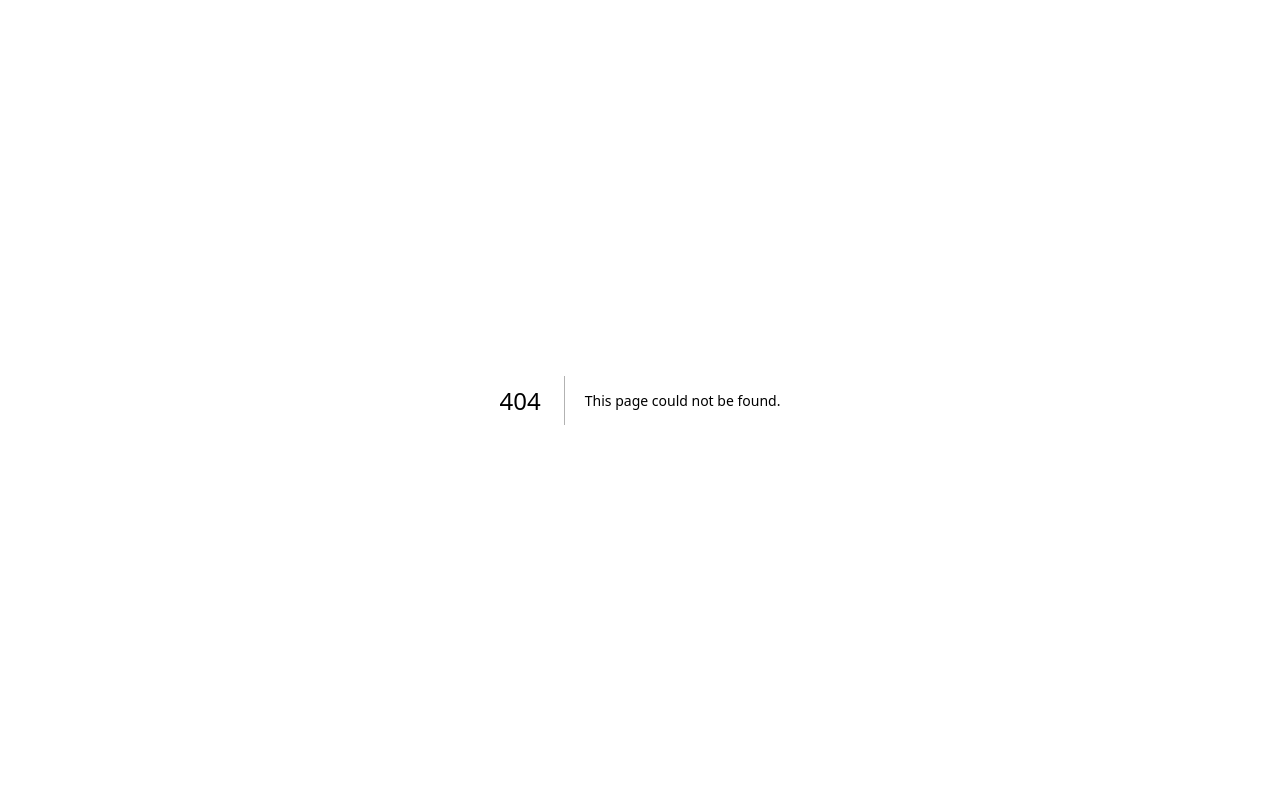
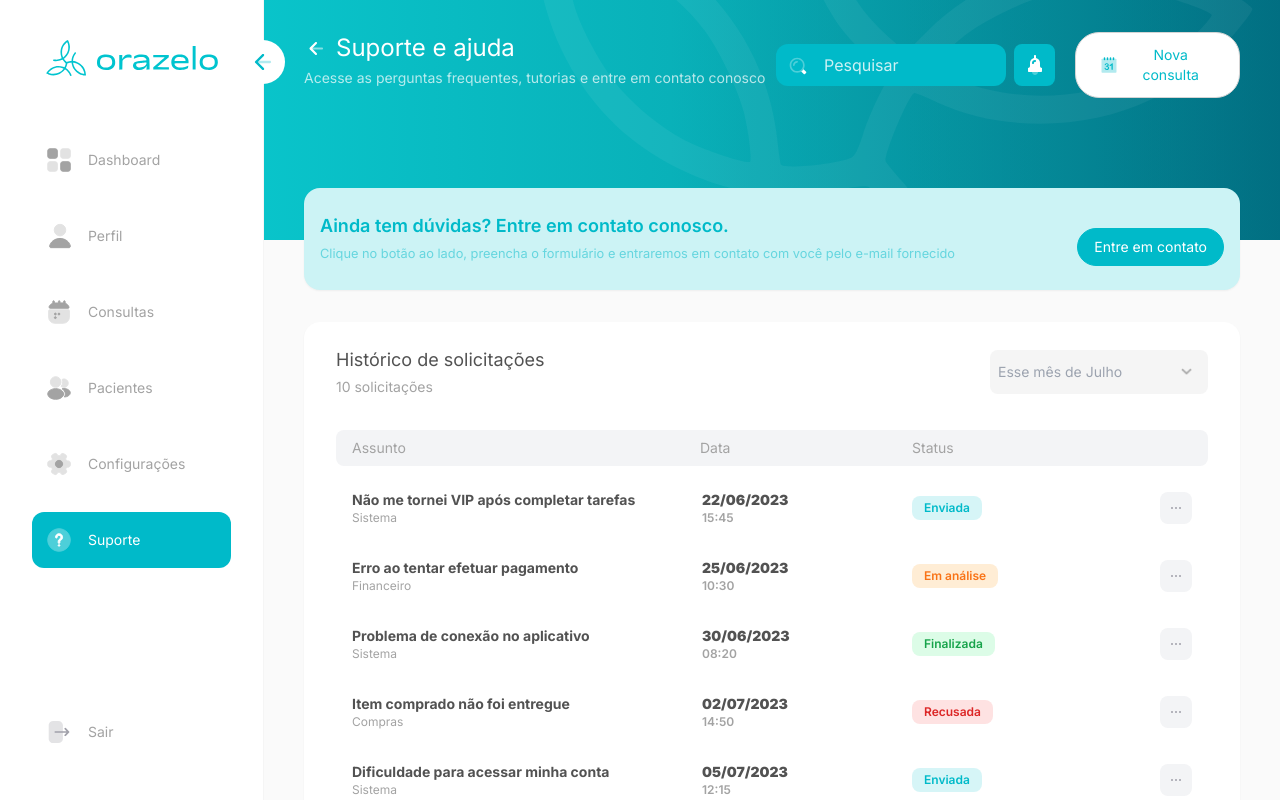
Before and after one commit to marcusvbda/orazelo-adm, a Next.js app: page /admin/faq/requests in a window 1280 px wide. Before the commit this address had no page. Shown: the top 800 px of the page. Built offline with nearby package versions, Linux system fonts and the light colour scheme.

Commit message:
fim suporte

```diff
--- a/src/app/admin/faq/page.tsx
+++ b/src/app/admin/faq/page.tsx
@@ -56,66 +56,70 @@ export default function FaqPage() {
                 defaultOpen={true}
                 source="Como sincronizar meu calendário do sistema Orazelo com o Google Calendar?"
               >
-                Acesse Configurações de Integrações, escolha "Integração com
-                Calendário" e selecione "Sincronizar com Google Calendar". Siga
-                as instruções para autorizar a sincronização.
+                Acesse Configurações de Integrações, escolha {'"'}Integração com
+                Calendário{'"'} e selecione {'"'}Sincronizar com Google Calendar
+                {'"'}. Siga as instruções para autorizar a sincronização.
               </CollapseData>
               <CollapseData
                 source="O que preciso fazer para alcançar o status VIP?"
                 className="border-b border-gray-100 border-dashed pb-4"
               >
-                Acesse Configurações de Integrações, escolha "Integração com
-                Calendário" e selecione "Sincronizar com Google Calendar". Siga
-                as instruções para autorizar a sincronização.
+                Acesse Configurações de Integrações, escolha {'"'}Integração com
+                Calendário{'"'} e selecione {'"'}Sincronizar com Google Calendar
+                {'"'}. Siga as instruções para autorizar a sincronização.
               </CollapseData>
               <CollapseData
                 source="Como posso alterar meu idioma?"
                 className="border-b border-gray-100 border-dashed pb-4"
               >
-                Acesse Configurações de Integrações, escolha "Integração com
-                Calendário" e selecione "Sincronizar com Google Calendar". Siga
-                as instruções para autorizar a sincronização.
+                Acesse Configurações de Integrações, escolha {'"'}Integração com
+                Calendário{'"'} e selecione {'"'}Sincronizar com Google Calendar
+                {'"'}. Siga as instruções para autorizar a sincronização.
               </CollapseData>
               <CollapseData
                 source="Como ajusto meu fuso horário?"
                 className="border-b border-gray-100 border-dashed pb-4"
               >
-                Acesse Configurações de Integrações, escolha "Integração com
-                Calendário" e selecione "Sincronizar com Google Calendar". Siga
-                as instruções para autorizar a sincronização.
+                Acesse Configurações de Integrações, escolha {'"'}Integração com
+                Calendário{'"'} e selecione {'"'}Sincronizar com Google Calendar
+                {'"'}. Siga as instruções para autorizar a sincronização.
               </CollapseData>
               <CollapseData
                 source="Como visualizar e acompanhar minhas conquistas?"
                 className="border-b border-gray-100 border-dashed pb-4"
               >
-                Acesse Configurações de Integrações, escolha "Integração com
-                Calendário" e selecione "Sincronizar com Google Calendar". Siga
-                as instruções para autorizar a sincronização.
+                Acesse Configurações de Integrações, escolha {'"'}Integração com
+                Calendário{'"'} e selecione {'"'}Sincronizar com Google Calendar
+                {'"'}. Siga as instruções para autorizar a sincronização.
               </CollapseData>
               <CollapseData
                 source="Como gerenciar minhas preferências de notificação?"
                 className="border-b border-gray-100 border-dashed pb-4"
               >
-                Acesse Configurações de Integrações, escolha "Integração com
-                Calendário" e selecione "Sincronizar com Google Calendar". Siga
-                as instruções para autorizar a sincronização.
+                Acesse Configurações de Integrações, escolha {'"'}Integração com
+                Calendário{'"'} e selecione {'"'}Sincronizar com Google Calendar
+                {'"'}. Siga as instruções para autorizar a sincronização.
               </CollapseData>
               <CollapseData
                 source="Como editar minhas informações de perfil?"
                 className="border-b border-gray-100 border-dashed pb-4"
               >
-                Acesse Configurações de Integrações, escolha "Integração com
-                Calendário" e selecione "Sincronizar com Google Calendar". Siga
-                as instruções para autorizar a sincronização.
+                Acesse Configurações de Integrações, escolha {'"'}Integração com
+                Calendário{'"'} e selecione {'"'}Sincronizar com Google Calendar
+                {'"'}. Siga as instruções para autorizar a sincronização.
               </CollapseData>
             </div>
           </Card>
-          <Card className="bg-primary/20 mt-4">
+          <Card className="!bg-primary-50 mt-4">
             <h4 className="text-primary text-lg text-left w-full font-semibold">
               Ainda precisa de ajuda?
             </h4>
             <small className="text-primary/50">Entre em contato conosco</small>
-            <button className="btn primary small mt-4">Entre em contato</button>
+            <Link href="/admin/faq/requests">
+              <button className="btn primary small mt-4">
+                Entre em contato
+              </button>
+            </Link>
           </Card>
         </div>
         <div className="w-full md:w-7/12">
--- /dev/null
+++ b/src/app/admin/faq/requests/page.tsx
@@ -0,0 +1,255 @@
+"use client";
+
+import AspectRatio from "@/components/AspectRatio";
+import BackLink from "@/components/back-link";
+import Card from "@/components/Card";
+import Modal from "@/components/Modal";
+import Navbar from "@/components/navbar";
+import { useMemo } from "react";
+
+export default function FaqRequestPage() {
+  const rows = useMemo(() => {
+    return [
+      {
+        subject: "Não me tornei VIP após completar tarefas",
+        type: "Sistema",
+        date: "22/06/2023",
+        time: "15:45",
+        status: "Enviada",
+      },
+      {
+        subject: "Erro ao tentar efetuar pagamento",
+        type: "Financeiro",
+        date: "25/06/2023",
+        time: "10:30",
+        status: "Em análise",
+      },
+      {
+        subject: "Problema de conexão no aplicativo",
+        type: "Sistema",
+        date: "30/06/2023",
+        time: "08:20",
+        status: "Finalizada",
+      },
+      {
+        subject: "Item comprado não foi entregue",
+        type: "Compras",
+        date: "02/07/2023",
+        time: "14:50",
+        status: "Recusada",
+      },
+      {
+        subject: "Dificuldade para acessar minha conta",
+        type: "Sistema",
+        date: "05/07/2023",
+        time: "12:15",
+        status: "Enviada",
+      },
+      {
+        subject: "Cobrança duplicada no cartão",
+        type: "Financeiro",
+        date: "07/07/2023",
+        time: "09:10",
+        status: "Em análise",
+      },
+      {
+        subject: "Erro no cálculo do frete",
+        type: "Compras",
+        date: "10/07/2023",
+        time: "16:05",
+        status: "Finalizada",
+      },
+      {
+        subject: "Aplicativo fecha sozinho",
+        type: "Sistema",
+        date: "12/07/2023",
+        time: "17:45",
+        status: "Recusada",
+      },
+      {
+        subject: "Não consigo alterar meu endereço",
+        type: "Sistema",
+        date: "15/07/2023",
+        time: "11:20",
+        status: "Em análise",
+      },
+      {
+        subject: "Demora na entrega de produtos",
+        type: "Compras",
+        date: "20/07/2023",
+        time: "13:35",
+        status: "Enviada",
+      },
+    ];
+  }, []);
+
+  return (
+    <div className="flex flex-col">
+      <Navbar
+        text={
+          <BackLink className="text-white text-2xl" href="/admin/faq">
+            Suporte e ajuda
+          </BackLink>
+        }
+        description="Acesse as perguntas frequentes, tutorias e entre em contato conosco"
+      />
+      <div className="relative top-[-100px] overflow-y-auto theme-container flex flex-col gap-2">
+        <Card className="!bg-primary-50 mt-4 flex flex-row py-6">
+          <div className="flex-1 py-54">
+            <h4 className="text-primary text-lg text-left w-full font-semibold">
+              Ainda tem dúvidas? Entre em contato conosco.
+            </h4>
+            <small className="text-primary/50">
+              Clique no botão ao lado, preencha o formulário e entraremos em
+              contato com você pelo e-mail fornecido
+            </small>
+          </div>
+          <div>
+            <NewRequest />
+          </div>
+        </Card>
+
+        <Card className="px-8 py-6 bg-center mt-6">
+          <div className="mb-8 flex items-center">
+            <div>
+              <h4 className="text-neutral-600 text-lg">
+                Histórico de solicitações
+              </h4>
+              <small className="text-neutral-400 text-sm">
+                {rows.length}{" "}
+                {rows.length === 1 ? "nova solicitação" : "solicitações"}
+              </small>
+            </div>
+            <div className="ml-auto flex gap-1 w-full md:w-3/12">
+              <select>
+                <option>Esse mês de Julho</option>
+              </select>
+            </div>
+          </div>
+          <div className="flex-row w-full gap-2 bg-gray-100 rounded-lg py-2 px-4 mb-6 hidden md:flex">
+            <div className="w-5/12 flex items-center text-neutral-400 text-sm">
+              Assunto
+            </div>
+            <div className="w-3/12 flex items-center text-neutral-400 text-sm">
+              Data
+            </div>
+            <div className="w-2/12 flex items-center text-neutral-400 text-sm">
+              Status
+            </div>
+            <div className="w-2/12 flex items-center text-neutral-400 text-sm" />
+          </div>
+          <div className="flex flex-col gap-8 mb-6 px-0 md:px-4">
+            {rows.map((item, index) => (
+              <TableRow key={index} row={item} />
+            ))}
+          </div>
+        </Card>
+      </div>
+    </div>
+  );
+}
+
+const TableRow = ({ row }: any) => {
+  const badgeClass = useMemo(() => {
+    const colors: any = {
+      Enviada: "bg-primary-100/80 text-primary-500",
+      "Em análise": "bg-orange-100 text-orange-500",
+      Finalizada: "bg-green-100 text-green-600",
+      Recusada: "bg-red-100 text-red-600",
+    };
+    return `${colors[row.status]} text-xs px-3 py-1 rounded-lg font-semibold`;
+  }, [row.status]);
+
+  return (
+    <div className="flex flex-col md:flex-row w-full gap-2 md:gap-0 border-b pb-6 md:pb-0 md:border-0 border-gray-100">
+      <div className="w-full md:w-5/12 flex items-center gap-6">
+        <div className="flex flex-col justify-center">
+          <strong className="text-neutral-600 text-sm">{row.subject}</strong>
+          <small className="text-neutral-400 text-xs">{row.type}</small>
+        </div>
+      </div>
+      <div className="w-full md:w-3/12 flex text-sm font-semibold items-center text-neutral-600">
+        <div className="flex flex-col justify-center">
+          <strong className="text-neutral-600 text-sm">{row.date}</strong>
+          <small className="text-neutral-400 text-xs">{row.time}</small>
+        </div>
+      </div>
+      <div className="w-full md:w-2/12 flex items-center">
+        <span className={badgeClass}>{row.status}</span>
+      </div>
+      <div className="w-full md:w-2/12 flex items-center justify-end">
+        <button className="size-8 bg-gray-100 rounded-lg flex items-center justify-center cursor-pointer">
+          <AspectRatio src="/etc.svg" size={{ width: 10 }} />
+        </button>
+      </div>
+    </div>
+  );
+};
+
+const NewRequest = () => {
+  return (
+    <Modal
+      source={
+        <button className="btn primary small mt-4">Entre em contato</button>
+      }
+      title="Entre em contato"
+      cardClassName="max-h-screen overflow-y-auto"
+    >
+      <div className="flex flex-col gap-4 px-4">
+        <div className="flex flex-col gap-2">
+          <label className="w-full  text-neutral-600 text-sm">
+            Nome completo
+          </label>
+          <input type="text" className="w-full" />
+        </div>
+        <div className="flex flex-col gap-2">
+          <label className="w-full  text-neutral-600 text-sm">E-mail</label>
+          <input type="text" className="w-full" />
+        </div>
+        <div className="flex flex-col gap-2">
+          <label className="w-full md:w-5/12 text-neutral-600 text-sm">
+            Assunto
+          </label>
+          <div className="w-full flex-col flex md:flex-row gap-2">
+            <textarea rows={5} className="w-full text-gray-400"></textarea>
+          </div>
+        </div>
+        <div className="flex flex-col gap-2">
+          <label className="w-full md:w-5/12 text-neutral-600 text-sm">
+            Tag
+          </label>
+          <div className="w-full flex-col flex md:flex-row gap-2">
+            <select className="w-full">
+              <option value="">Selecione</option>
+            </select>
+          </div>
+        </div>
+        <div className="flex gap-4">
+          <div className="w-full  flex flex-col gap-2">
+            <label className="w-full text-neutral-600 text-sm">Data</label>
+            <div className="w-full flex-col flex md:flex-row gap-2">
+              <div className="relative w-full">
+                <div className="absolute  left-3 top-[13px]">
+                  <AspectRatio src="/calendar-gray.svg" size={{ height: 20 }} />
+                </div>
+                <input
+                  type="date"
+                  defaultValue="2024-07-19"
+                  className="text-gray-400 !pl-10 w-full"
+                />
+              </div>
+            </div>
+          </div>
+        </div>
+        <div className="flex gap-4 justify-between mt-4 flex-col md:flex-row">
+          <button className="btn link order-0 md:order-1 w-full md:w-auto">
+            Cancelar
+          </button>
+          <button className="btn primary !px-14 w-full order-0 md:order-1 md:w-auto">
+            Enviar
+          </button>
+        </div>
+      </div>
+    </Modal>
+  );
+};
--- a/src/app/admin/patient/profile/page.tsx
+++ b/src/app/admin/patient/profile/page.tsx
@@ -221,17 +221,13 @@ const NewTask = () => {
     >
       <div className="flex flex-col gap-4 px-4">
         <div className="flex flex-col gap-2">
-          <label className="w-full md:w-5/12 text-neutral-600 text-sm">
-            Tarefa
-          </label>
+          <label className="w-full  text-neutral-600 text-sm">Tarefa</label>
           <select className="w-full">
             <option>Emoções</option>
           </select>
         </div>
         <div className="flex flex-col gap-2">
-          <label className="w-full md:w-5/12 text-neutral-600 text-sm">
-            Descrição
-          </label>
+          <label className="w-full  text-neutral-600 text-sm">Descrição</label>
           <div className="w-full flex-col flex md:flex-row gap-2">
             <textarea rows={5} className="w-full text-gray-400">
               Marcar emoções diariamente no aplicativo
@@ -240,7 +236,7 @@ const NewTask = () => {
         </div>
         <div className="flex gap-4">
           <div className="w-full md:w-6/12 flex flex-col gap-2">
-            <label className="w-full md:w-5/12 text-neutral-600 text-sm">
+            <label className="w-full text-neutral-600 text-sm">
               Data da inicial
             </label>
             <div className="w-full flex-col flex md:flex-row gap-2">
@@ -257,13 +253,13 @@ const NewTask = () => {
             </div>
           </div>
           <div className="w-full md:w-6/12  flex flex-col gap-2">
-            <label className="w-full md:w-5/12 text-neutral-600 text-sm">
+            <label className="w-full text-neutral-600 text-sm">
               Data final
             </label>
             <input
               type="date"
               defaultValue="2024-07-19"
-              className="text-gray-400 "
+              className="text-gray-400"
             />
           </div>
         </div>
--- a/tailwind.config.ts
+++ b/tailwind.config.ts
@@ -15,6 +15,7 @@ const config: Config = {
       },
       colors: {
         primary: "rgb(0, 186, 201,<alpha-value>)",
+        "primary-50": "rgba(204, 243, 245, <alpha-value>)",
         "primary-100": "rgb(204, 243, 245,<alpha-value>)",
         "primary-200": "rgba(204, 243, 245,<alpha-value>)",
         "primary-300": "rgb(15, 196, 199,<alpha-value>)",
```
